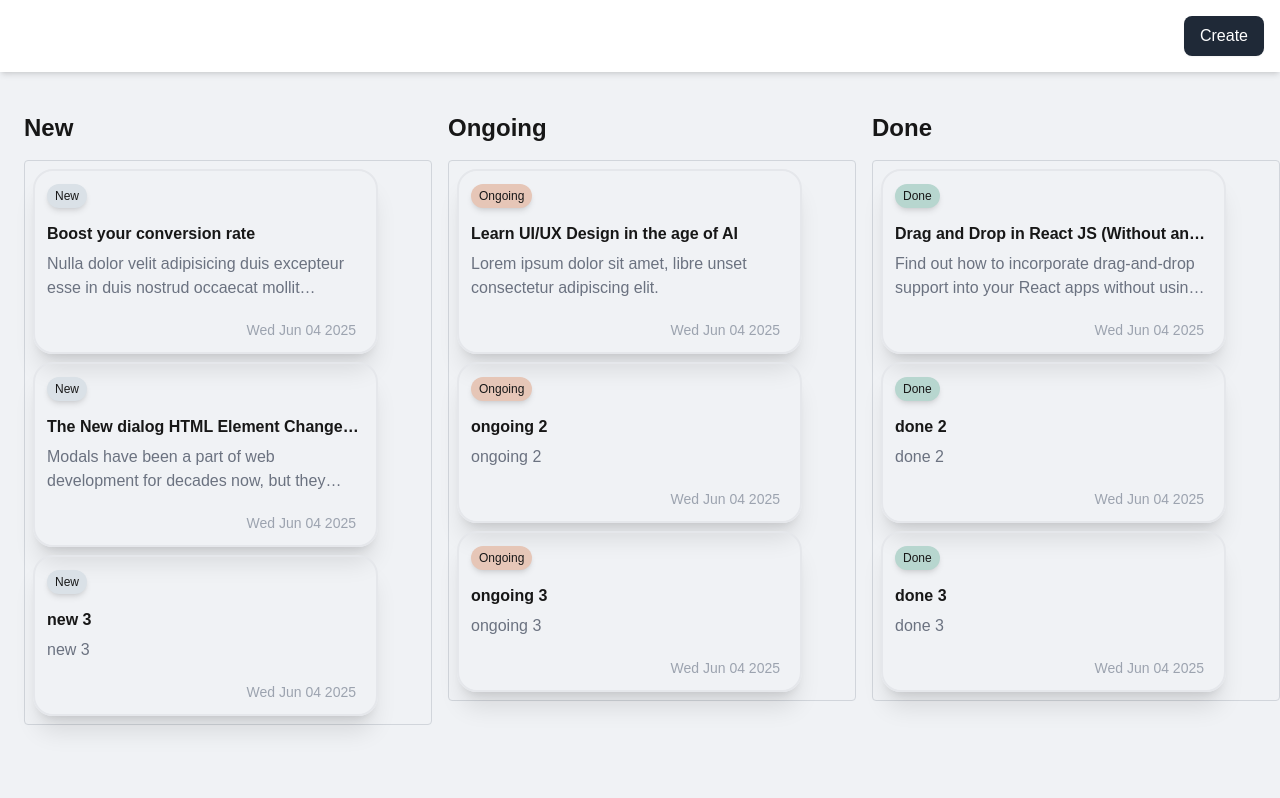
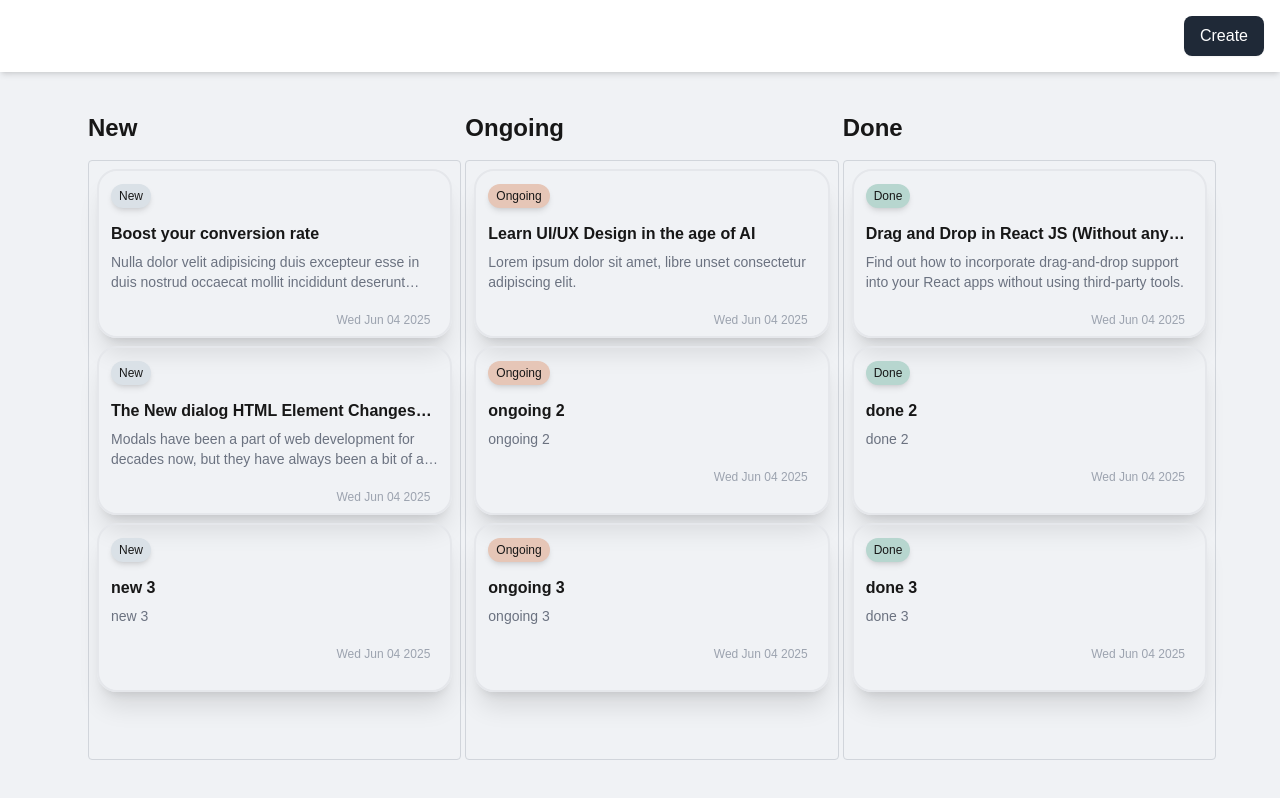
Before and after one commit to tahsinAmin/task-manage, a Next.js app: page / in a window 1280 px wide. Built offline with nearby package versions, Linux system fonts and the light colour scheme.

Commit message:
fix(responsive): Board, Card & Column - Appearing horizontal scrollbar in mobile device - Card & Coumn height is inconsistent

```diff
--- a/src/app/components/Board.tsx
+++ b/src/app/components/Board.tsx
@@ -101,7 +101,7 @@ export const Board = () => {
     <div className="">
       <Navbar setIsModalOpen={setIsModalOpen}/>
 
-      <div className="w-screen md:max-w-7xl md:mx-auto px-4 pt-10 sm:px-6 xl:pr-0">
+      <div className="md:max-w-6xl md:mx-auto px-4 pt-10 sm:px-6 xl:pr-0">
         <div className="flex flex-col gap-4">
 
         <AddTaskModal handleSubmit={handleSubmit} isModalOpen={isModalOpen} setIsModalOpen={setIsModalOpen}/>
@@ -154,7 +154,7 @@ export const Board = () => {
             </div>
           }
           <div className="flex flex-col gap-4">
-            <div className="grid grid-cols-1 md:grid-cols-3 gap-4">
+            <div className="grid grid-cols-1 md:grid-cols-3 gap-1">
               <Column title="New" tasks={newTask} moveTask={moveTask} />
               <Column title="Ongoing" tasks={ongoing} moveTask={moveTask} />
               <Column title="Done" tasks={done} moveTask={moveTask} />
--- a/src/app/components/Card.tsx
+++ b/src/app/components/Card.tsx
@@ -5,7 +5,7 @@ const Card = ({ task, moveTask }: { task: taskProp, moveTask: (task: taskProp) =
     const dateString = new Date(task.dueDate).toDateString()
 
     return (
-        <li className=" rounded-[20px] shadow-xl p-3 xl:w-[345px] relative overflow-hidden border-2 border-gray-200" onClick={() => moveTask(task)}>
+        <li className=" h-[169px] rounded-[20px] shadow-xl p-3 xl:w-full relative overflow-hidden border-2 border-gray-200" onClick={() => moveTask(task)}>
             <div className="absolute inset-0 rounded-2xl"></div>
             <div className="relative z-10">
                 <span className={`inline-block tag-${task.status} text-xs px-2 py-1 rounded-full mb-4 shadow-md capitalize`}>
@@ -16,13 +16,13 @@ const Card = ({ task, moveTask }: { task: taskProp, moveTask: (task: taskProp) =
                     {task.title}
                 </h2>
 
-                <p className="text-gray-500 text-base mb-5 line-clamp-2">
+                <p className="text-gray-500 text-sm mb-5 line-clamp-2">
                     {task.description}
                 </p>
 
                 <div className="flex items-center justify-end">
                     <div className="flex items-center text-gray-400">
-                        <span className={`text-sm font-medium mr-2 ${dateString === dateTodayString ? 'text-red-500' : ''}`}>{dateString}</span>
+                        <span className={`text-xs font-medium mr-2 ${dateString === dateTodayString ? 'text-red-500' : ''}`}>{dateString}</span>
                     </div>
                 </div>
             </div>
--- a/src/app/components/Column.tsx
+++ b/src/app/components/Column.tsx
@@ -9,16 +9,14 @@ interface ColumnProps {
 
 const Column = ({ title, tasks, moveTask }: ColumnProps) => {
   return (
-    <div>
-      <div className="flex flex-col gap-4">
+      <div className="flex flex-col gap-4 ">
         <h2 className="text-2xl font-bold">{title}</h2>
-        <ul className="flex flex-col gap-2 border border-gray-300 rounded p-2">
+        <ul className="flex flex-col gap-2 border border-gray-300 rounded p-2 sm:min-h-[calc(100vh-400px)] md:min-h-[calc(100vh-200px)]">
           {tasks.map((task: taskProp) => (
             <Card key={task.id} task={task} moveTask={moveTask} />
           ))}
         </ul>
       </div>
-    </div>
   )
 }
 
```
